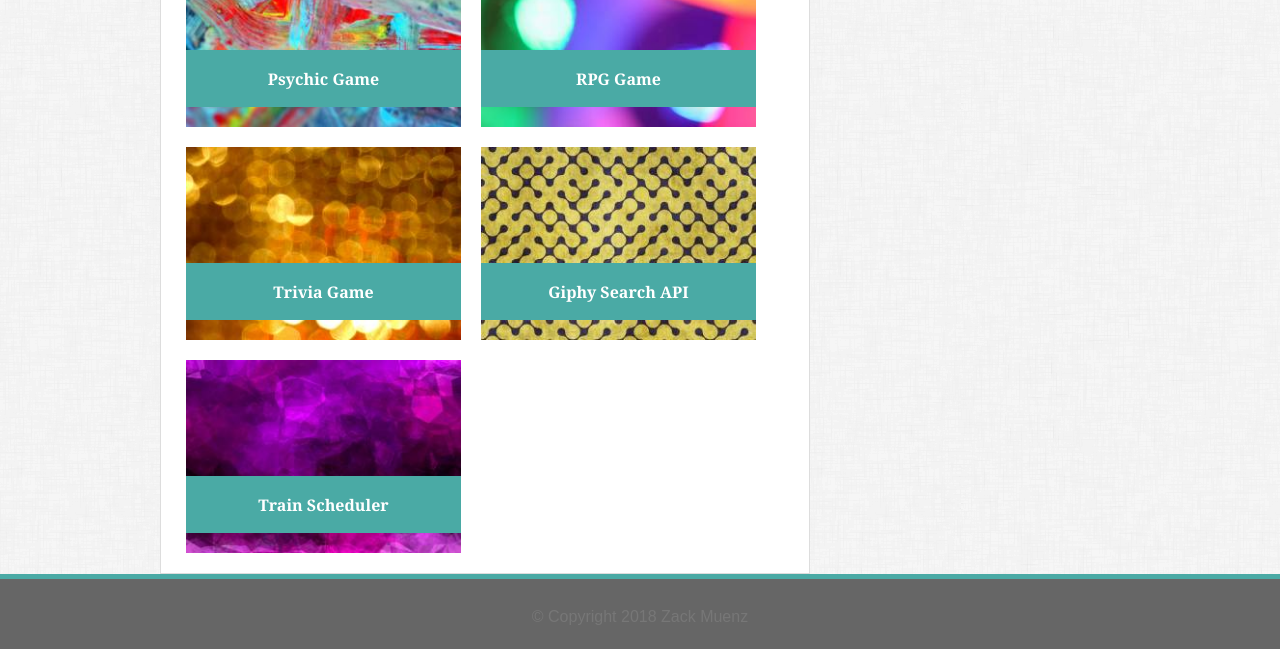
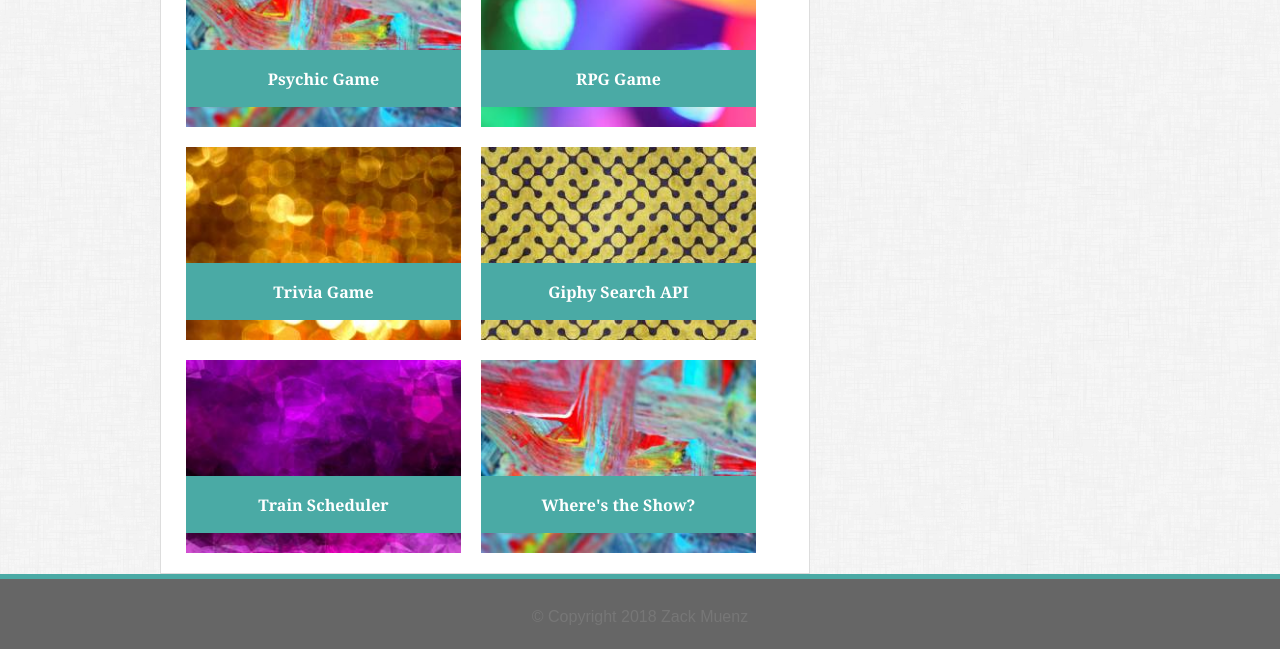
Before and after one commit to zmuenz/Responsive-Portfolio, a plain HTML site: page portfolio.html in a window 1280 px wide. Shown: the part 293-942 px from the top of the page. Drawn offline with Linux system fonts and the light colour scheme.

Commit message:
Added link to project 1

```diff
--- a/portfolio.html
+++ b/portfolio.html
@@ -80,6 +80,16 @@
 						</div>
 					</div>
 				</a>
+
+				<a href="https://zmuenz.github.io/Wheres-The-Show/">
+					<div class="module1">
+						<div class="teal-container">
+							<h4>
+								Where's the Show?
+							</h4>
+						</div>
+					</div>
+				</a>
 			</div>
 
 
```
